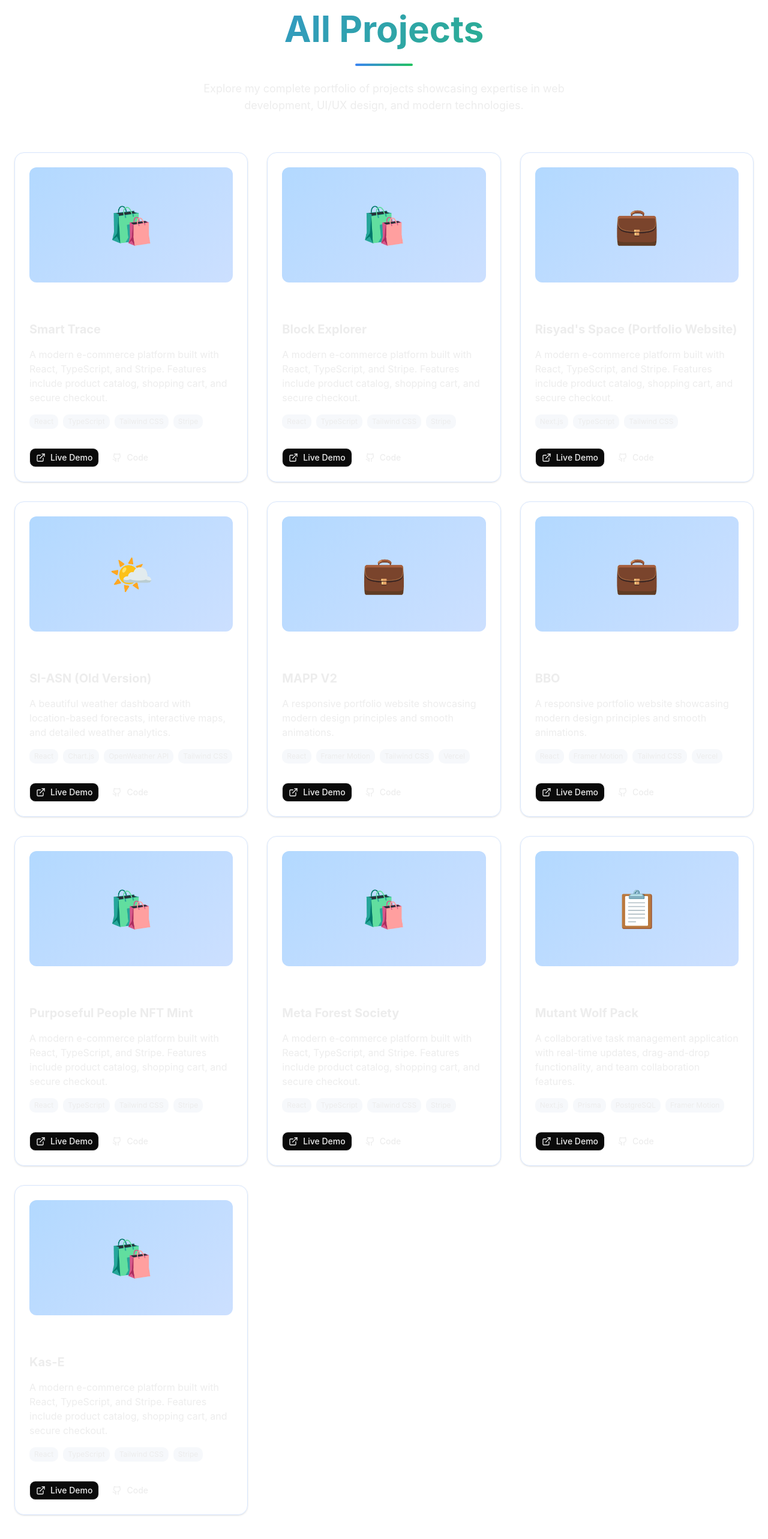
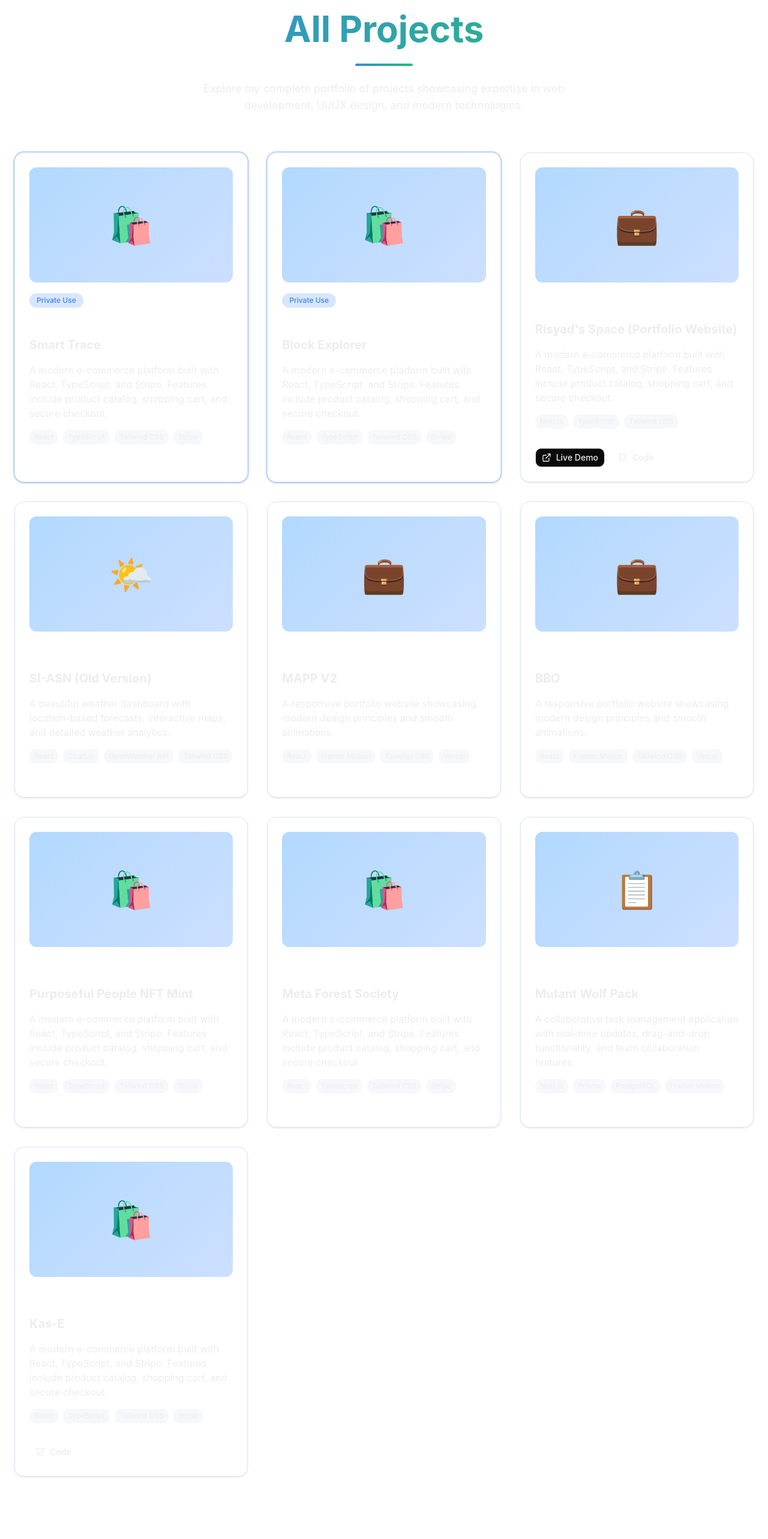
Before and after one commit to risyadzyn21/my-portofolio, a Next.js app: page /projects in a window 1280 px wide. Shown: the part 132-2698 px from the top of the page at 60% size. After the commit the page ends 2674 px from the top, so only its background shows below. Built offline with nearby package versions, Linux system fonts and the light colour scheme.

Commit message:
fix: error after removing featured

```diff
--- a/src/app/projects/page.tsx
+++ b/src/app/projects/page.tsx
@@ -26,7 +26,7 @@ export default function Projects() {
               <Card
                 key={project.title}
                 className={`p-6 glass card-shadow transition-smooth ${
-                  project.featured ? 'ring-2 ring-primary/30' : ''
+                  project.isPrivate ? 'ring-2 ring-primary/30' : ''
                 }`}
               >
                 {/* Project Image/Icon */}
@@ -34,9 +34,9 @@ export default function Projects() {
                   <div className="w-full h-48 bg-gradient-secondary rounded-lg flex items-center justify-center text-6xl mb-4">
                     {project.image}
                   </div>
-                  {project.featured && (
+                  {project.isPrivate && (
                     <span className="inline-block px-3 py-1 bg-primary/20 text-primary text-xs font-medium rounded-full">
-                      Featured
+                      Private Use
                     </span>
                   )}
                 </div>
@@ -60,6 +60,12 @@ export default function Projects() {
 
                   {/* Action Buttons */}
                   <div className="flex gap-3 pt-4">
+                    {project.liveLink && (
+                      <a
+                        href={project.liveLink}
+                        target="_blank"
+                        rel="noopener noreferrer"
+                      >
                         <Button
                           variant="outline"
                           size="sm"
@@ -68,6 +74,15 @@ export default function Projects() {
                           <ExternalLink className="w-4 h-4" />
                           Live Demo
                         </Button>
+                      </a>
+                    )}
+
+                    {project.repoLink && (
+                      <a
+                        href={project.repoLink}
+                        target="_blank"
+                        rel="noopener noreferrer"
+                      >
                         <Button
                           variant="ghost"
                           size="sm"
@@ -76,6 +91,8 @@ export default function Projects() {
                           <Github className="w-4 h-4" />
                           Code
                         </Button>
+                      </a>
+                    )}
                   </div>
                 </div>
               </Card>
```
Lines whose indentation alone changed are shown as unchanged.
